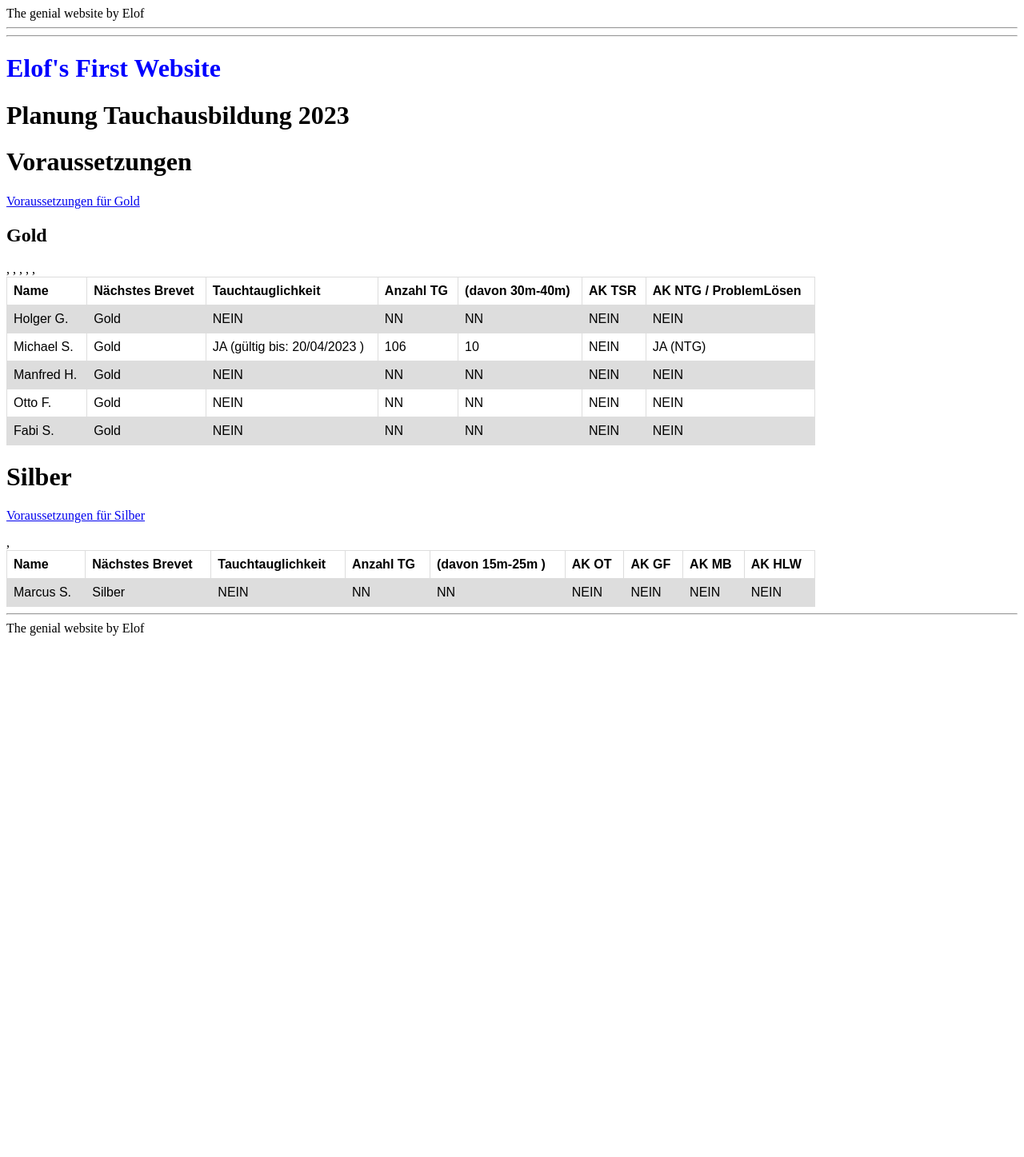
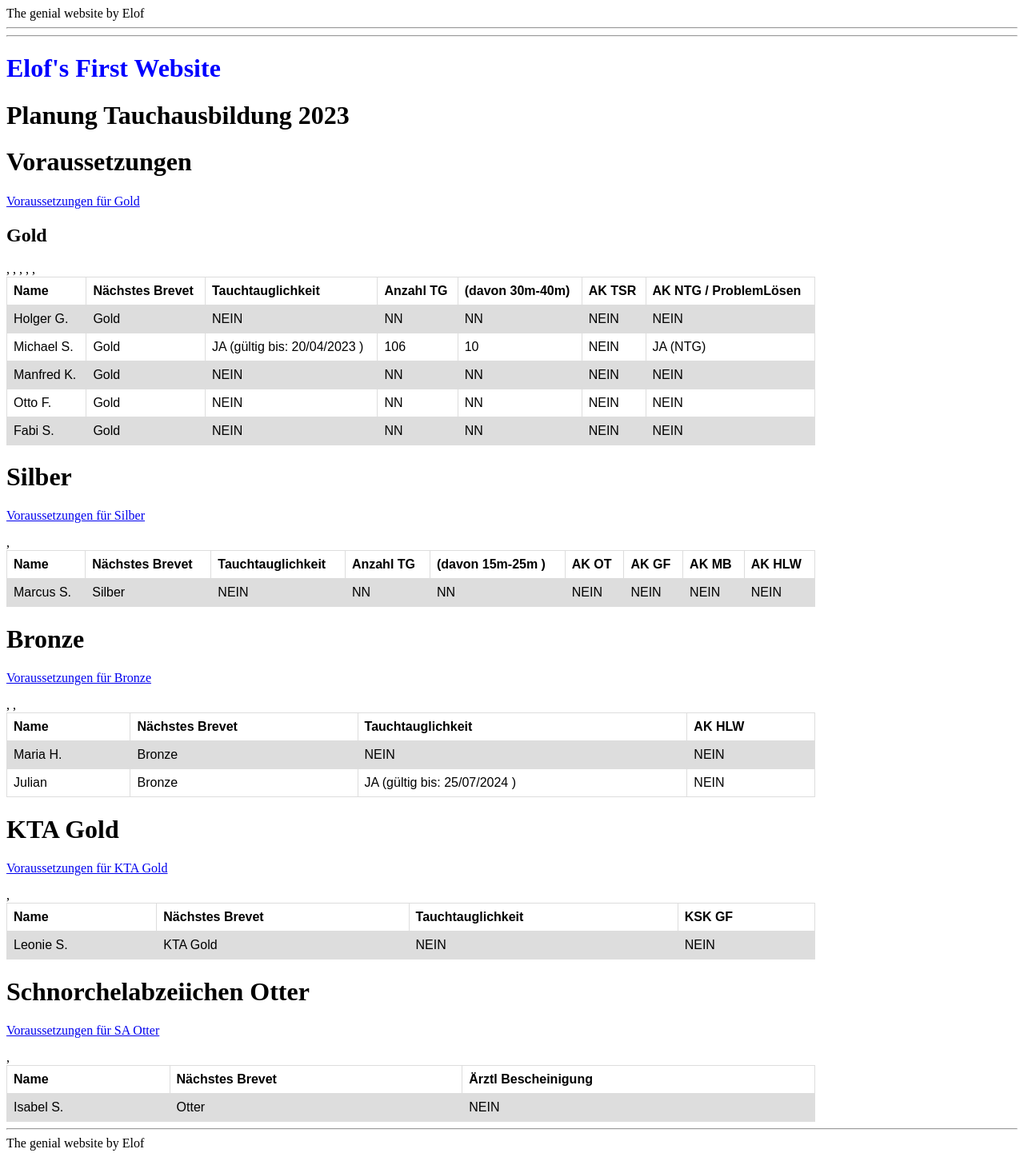
Before and after one commit to DiveDocs/PTSV, a Jekyll site: the page built from index.markdown, in a window 1280 px wide. Shown: the whole page at 80% size. Built offline with Jekyll 4.4.1, drawn with Linux system fonts in a browser that asks for light colours; before the commit the page ends 900 px from its top, so only the background shows below that.

Commit message:
Added tables for Bronze, KTA Gold and SA Robbe

```diff
--- a/index.markdown
+++ b/index.markdown
@@ -136,3 +136,99 @@ tr:nth-child(even) {
   {% endif %}
 {% endfor %}
 </table>
+
+<h1> Bronze </h1>
+<A HREF="https://www.vdst.de/wp-content/uploads/VDST-DTSA-Ordnung-2021.pdf#page=22">Voraussetzungen für Bronze</a>
+<table id="tg-FK3W8" class="tg">
+  <tr>
+    <th>Name</th>
+    <th>Nächstes Brevet</th>
+    <th>Tauchtauglichkeit</th>
+    <th>AK HLW</th>
+  </tr>
+
+{% for person in site.data.kandidaten%}
+  {% if person.brevet=="Bronze" %}
+    <tr>
+    <td> {{person.name}}</td>,
+    <td> {{person.brevet}}</td>
+    <td>
+      {% if person.ttg %}
+	  JA (gültig bis: {{person.gueltig}} )
+      {% else %}
+	  NEIN
+      {% endif %}
+    </td>
+    <td>
+	{% if person.AKHLW %}
+	  JA
+      	{% else %}
+	  NEIN
+      	{% endif %}
+    </td>
+  </tr>
+  {% endif %}
+{% endfor %}
+</table>
+
+<h1> KTA Gold </h1>
+<A HREF="https://www.vdst.de/wp-content/uploads/VDST-KTSA-Ordnung-2021.pdf#page=18">Voraussetzungen für KTA Gold</a>
+<table id="tg-FK3W8" class="tg">
+  <tr>
+    <th>Name</th>
+    <th>Nächstes Brevet</th>
+    <th>Tauchtauglichkeit</th>
+    <th>KSK GF </th>
+  </tr>
+
+{% for person in site.data.kandidaten%}
+  {% if person.brevet=="KTA Gold" %}
+    <tr>
+    <td> {{person.name}}</td>,
+    <td> {{person.brevet}}</td>
+    <td>
+      {% if person.ttg %}
+	  JA (gültig bis: {{person.gueltig}} )
+      {% else %}
+	  NEIN
+      {% endif %}
+    </td>
+    <td>
+	{% if person.GF %}
+	  JA
+      	{% else %}
+	  NEIN
+      	{% endif %}
+    </td>
+  </tr>
+  {% endif %}
+{% endfor %}
+</table>
+
+<h1> Schnorchelabzeiichen Otter </h1>
+
+
+<A HREF="https://www.vdst.de/wp-content/uploads/VDST-KTSA-Ordnung-2021.pdf#page=8">Voraussetzungen für SA Otter</a>
+<table id="tg-FK3W8" class="tg">
+  <tr>
+    <th>Name</th>
+    <th>Nächstes Brevet</th>
+    <th>Ärztl Bescheinigung</th>
+  </tr>
+
+{% for person in site.data.kandidaten%}
+  {% if person.brevet=="Otter" %}
+    <tr>
+    <td> {{person.name}}</td>,
+    <td> {{person.brevet}}</td>
+    <td>
+      {% if person.ttg %}
+	  JA
+      {% else %}
+	  NEIN
+      {% endif %}
+    </td>
+  </tr>
+  {% endif %}
+{% endfor %}
+</table>
```
Also changed, not shown: _data/kandidaten.yml (+28 -1 lines).
